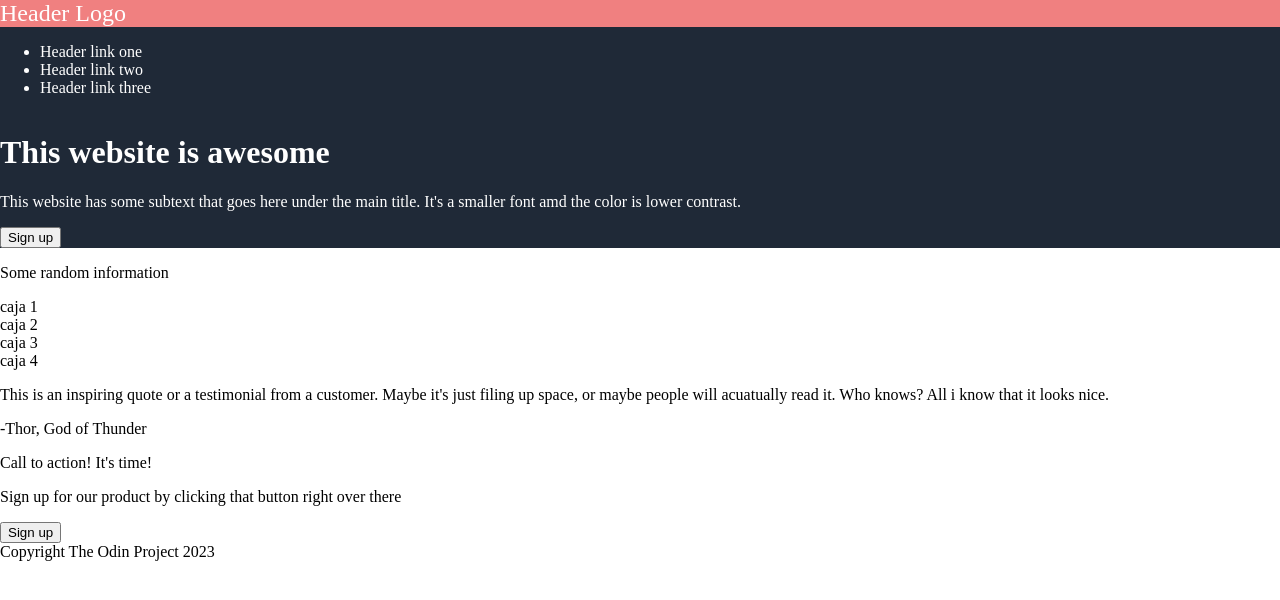
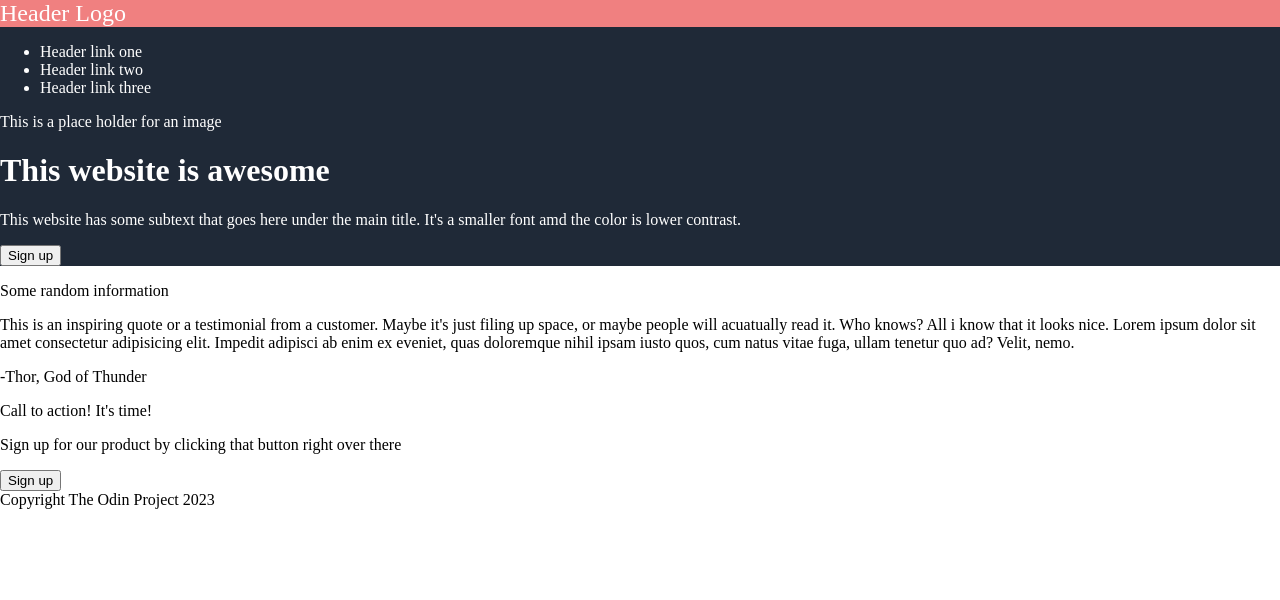
Before and after one commit to GerP22/landing-page, a plain HTML site: page index.html in a window 1280 px wide. Drawn offline with Linux system fonts and the light colour scheme.

Commit message:
Added new elements to the header, content and footer sections

```diff
--- a/index.html
+++ b/index.html
@@ -8,6 +8,7 @@
 </head>
 <body>
     <header>
+        <div class="first-container">
             <div class="logo">
                 Header Logo
             </div>
@@ -18,7 +19,12 @@
                     <li>Header link three </li>
                 </ul>
             </div>
-        <div class="image"> </div>
+        </div>
+
+        <div class="scnd-container">
+            <div class="image">
+                This is a place holder for an image
+            </div>
 
             <div class="box-1">
                 <h1>This website is awesome</h1>
@@ -30,31 +36,32 @@
                     Sign up
                 </button>
             </div>
+        </div>
     </header>
 
     <div class="content">
-
+        <p class="info">Some random information</p>
         <div class="first-box">
-            <p>Some random information</p>
-            <div class="card"> caja 1</div>
-            <div class="card"> caja 2</div>
-            <div class="card"> caja 3</div>
-            <div class="card"> caja 4</div>
+            <div class="card"> </div>
+            <div class="card"> </div>
+            <div class="card"> </div>
+            <div class="card"> </div>
         </div>
 
         <div class="scnd-box">
-            <p>This is an inspiring quote or a testimonial from a customer.
+            <p class="quote">This is an inspiring quote or a testimonial from a customer.
                 Maybe it's just filing up space, or maybe people will acuatually read it.
-                Who knows? All i know that it looks nice.
+                Who knows? All i know that it looks nice. Lorem ipsum dolor sit amet consectetur adipisicing elit. Impedit adipisci ab enim ex eveniet, quas doloremque nihil ipsam iusto quos, cum natus vitae fuga, ullam tenetur quo ad? Velit, nemo.
             </p>
-            <p>-Thor, God of Thunder</p>
+            <p class="author-quote">-Thor, God of Thunder</p>
         </div>
 
         <div class="third-box">
-            <div>
-                <p> Call to action! It's time! </p>
+            <div class="blue-box">
+
+                    <p class="p-bold">Call to action! It's time!</p>
                     <p> Sign up for our product by clicking that button right over there </p>
-                <button>Sign up</button>
+                    <button class="scnd-btn">Sign up</button>
             </div>
         </div>
     </div>
```
Lines whose indentation alone changed are shown as unchanged.
